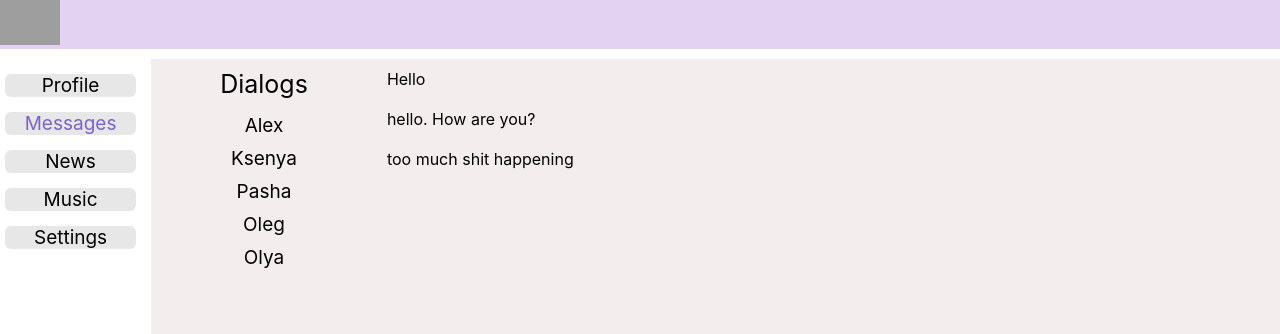
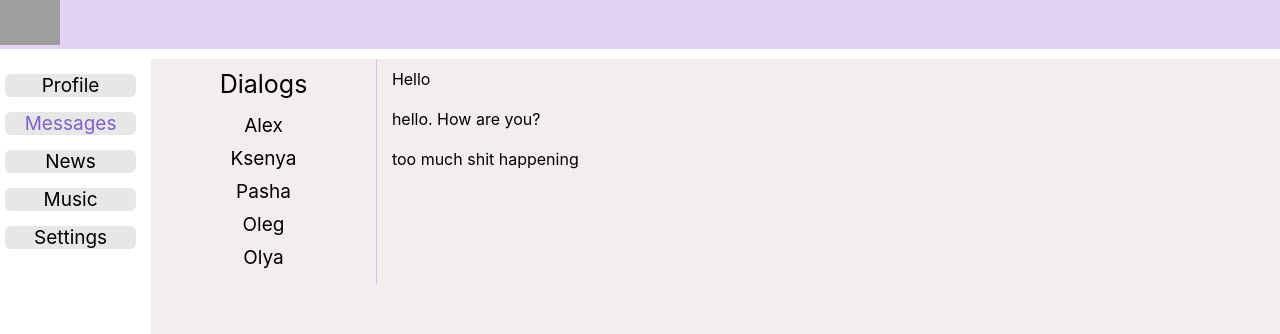
Before and after one commit to Nirweint/some-app, a React (Create React App) app: page /dialogs in a window 1280 px wide. Shown: the top 334 px of the page. Built offline with nearby package versions, Linux system fonts and the light colour scheme; grey boxes are pictures that could not be loaded.

Commit message:
some features

```diff
--- /dev/null
+++ b/src/components/Dialogs/DialogItem/DialogItem.css
@@ -0,0 +1,9 @@
+.dialog {
+    padding: 5px;
+    font-size: 19px;
+}
+
+.dialog a {
+    color: black;
+    text-decoration: none;
+}
--- /dev/null
+++ b/src/components/Dialogs/DialogItem/DialogItem.jsx
@@ -0,0 +1,13 @@
+import React from "react";
+import { NavLink } from "react-router-dom";
+import "./DialogItem.css";
+
+const DialogItem = (props) => {
+    return (
+        <div className="dialog">
+            <NavLink to={"/dialogs/" + props.id}>{props.name}</NavLink>
+        </div>
+    );
+};
+
+export default DialogItem;
--- a/src/components/Dialogs/Dialogs.css
+++ b/src/components/Dialogs/Dialogs.css
@@ -12,29 +12,9 @@
 .dialogs__items {
     padding: 10px;
     text-align: center;
+    border-right: #d3c5e8 solid 1px;
 }
 
 .dialogs__items .active {
     color: #7c63ca;
 }
-
-.dialog {
-    padding: 5px;
-    font-size: 19px;
-}
-
-.dialog a {
-    color: black;
-    text-decoration: none;
-}
-
-.message {
-    width: fit-content;
-    padding: 10px;
-    border-radius: 10px;
-}
-
-.message:hover {
-    transition: 0.5s ease-in-out;
-    background-color: #c4c4c4;
-}
--- a/src/components/Dialogs/Dialogs.jsx
+++ b/src/components/Dialogs/Dialogs.jsx
@@ -1,19 +1,9 @@
 import React from "react";
-import { NavLink } from "react-router-dom";
+import DialogItem from "./DialogItem/DialogItem";
 import "./Dialogs.css";
+import Message from "./Message/Message";
 
-const DialogItem = (props) => {
-    return (
-        <div className="dialog">
-            <NavLink to={"/dialogs/" + props.id}>{props.name}</NavLink>
-        </div>
-    );
-};
-
-const Message = (props) => {
-    return <div className="message">{props.message}</div>;
-};
-
+const Dialogs = (props) => {
     let dialogsData = [
         { id: 1, name: "Alex" },
         { id: 2, name: "Ksenya" },
@@ -28,7 +18,6 @@ let messagesData = [
         { id: 3, message: "too much shit happening" },
     ];
 
-const Dialogs = (props) => {
     let messagesElements = messagesData.map((message) => (
         <Message message={message.message} />
     ));
--- /dev/null
+++ b/src/components/Dialogs/Message/Message.css
@@ -0,0 +1,11 @@
+.message {
+    width: fit-content;
+    padding: 10px;
+    border-radius: 10px;
+    margin-left: 5px;
+}
+
+.message:hover {
+    transition: 0.5s ease-in-out;
+    background-color: #c4c4c4;
+}
--- /dev/null
+++ b/src/components/Dialogs/Message/Message.jsx
@@ -0,0 +1,8 @@
+import React from "react";
+import './Message.css';
+
+const Message = (props) => {
+    return <div className="message">{props.message}</div>;
+};
+
+export default Message;
```
Also changed, not shown: src/index.js (+6 -8 lines). Lines whose indentation alone changed are shown as unchanged.
